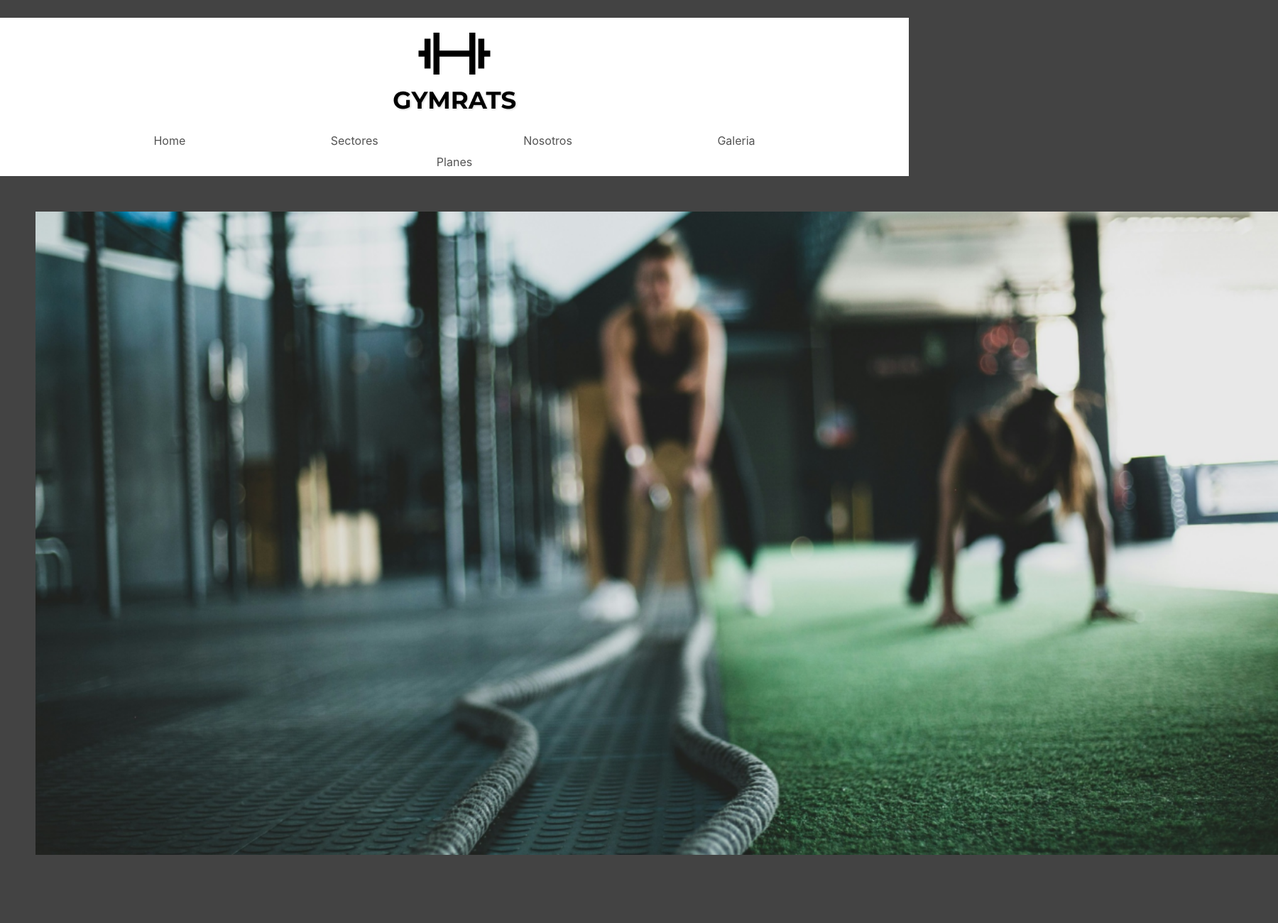
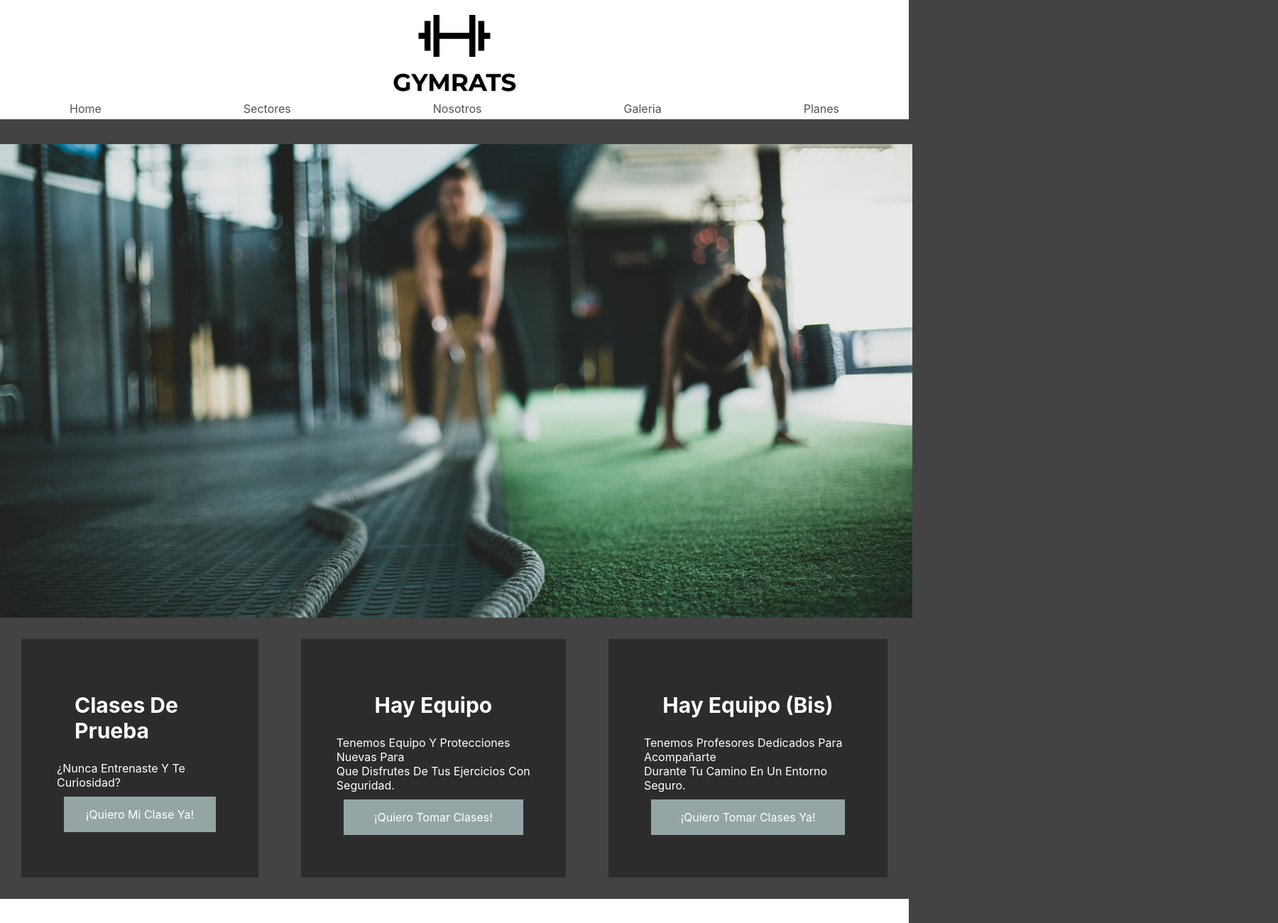
Before and after one commit to AlessRamos21/proyect-final-comision-53820, a plain HTML site: page index.html in a window 1280 px wide. Shown: the top 1300 px of the page at 71% size, 1800 px wide, since content can reach past the window. Drawn offline with Linux system fonts and the light colour scheme.

Commit message:
modificacion del index y su css

```diff
--- a/css/styles.css
+++ b/css/styles.css
@@ -14,36 +14,52 @@ body{
     text-transform: capitalize;
 }
 .logo{
-    text-align: center;
-    margin: 1.5625rem;
+    display: flex;
+    justify-content: center;
 }
 .nav1{
-    text-align: center;
-    margin: .625rem;
+    display: flex;
+    justify-content: center;
 }
 .menu-nav li a{
     margin: 6.25rem;
     color: #535353;
     text-decoration: none;
 }
-.menu-nav li{
-    display: inline-block;
-    margin-bottom: .625rem;
+.menu-nav{
+    display: flex;
+    margin: 5px;
 }
 
 .contenedor-foto {
-    text-align: center;
-    margin: 3.125rem;
+    display: flex;
+    justify-content: center;
+    margin-top: 35px;
 }
 .foto1{
     width: 109.375rem;
 }
 .seccion{
-    text-align: center;
+    display: flex;
+    justify-content: center;
+}
+.seccion1{
+    display: flex;
 }
 .seccion1 article{
-    display: inline-block;
-    margin: 3.125rem
+    margin: 30px;
+}
+.seccion1 article h3{
+    display: flex;
+    justify-content: center;
+}
+.seccion1 article p{
+    display: flex;
+    justify-content: center;
+}
+.seccion1 article a{
+    display: flex;
+    justify-content: center;
 }
 .container{
     margin: .625rem;
```
Also changed, not shown: index.html (+1 -2 lines).
